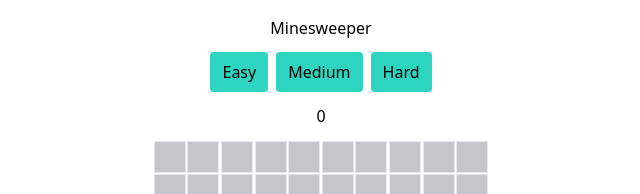
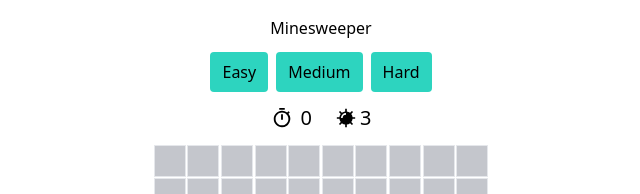
Before and after one commit to Yukiminifire/minesweeper, a Vue app in the folder packages/example/: page / in a window 1280 px wide. Shown: the top 194 px of the page, without its empty margins (319-959 px from the left). Built offline with nearby package versions, Linux system fonts and the light colour scheme.

Commit message:
feat: mineRet

```diff
--- a/packages/example/src/MineSweeper.vue
+++ b/packages/example/src/MineSweeper.vue
@@ -10,10 +10,26 @@ import {
   checkGameStatus,
   useNow,
 } from './logic'
+import Timer from './component/Timer.vue'
+import Mmines from './component/Mmines.vue'
 
 export default defineComponent({
   setup() {
     const gameState = ref(gennerateGameState(10, 10, 3))
+    const mineRet = computed(() => {
+      if (!gameState.value.mineGenerated) return gameState.value.mineCount
+
+      const flags = gameState.value.board.reduce((rSum, i) => {
+        return (
+          rSum +
+          i.reduce((bsum, i) => {
+            return bsum + (i.flagged ? 1 : 0)
+          }, 0)
+        )
+      }, 0)
+
+      return gameState.value.mineCount - flags
+    })
 
     const gameStatus = computed(() => {
       return gameState.value.mineGenerated
@@ -63,9 +79,10 @@ export default defineComponent({
       gameStatus,
       deltaTime,
       gennerateGameState,
+      mineRet,
     }
   },
-  components: { MyMineBlock, Footer },
+  components: { MyMineBlock, Footer, Timer, Mmines },
 })
 </script>
 
@@ -106,8 +123,15 @@ export default defineComponent({
         Hard
       </button>
     </div>
-    <div>
-      {{ deltaTime }}
+    <div class="flex gap-6 justify-center items-center text-xl">
+      <div class="flex gap-2 justify-center items-center">
+        <Timer />
+        {{ deltaTime }}
+      </div>
+      <div class="flex gap-1 justify-center items-center">
+        <Mmines />
+        {{ mineRet }}
+      </div>
     </div>
     <div class="flex py-3">
       <div v-for="(row, y) in gameState.board" :key="y">
--- /dev/null
+++ b/packages/example/src/component/Timer.vue
@@ -0,0 +1,14 @@
+<template>
+  <svg width="1.1em" height="1.1em" viewBox="0 0 24 24">
+    <path
+      fill="currentColor"
+      d="M15 1H9v2h6V1zm-4 13h2V8h-2v6zm8.03-6.61l1.42-1.42c-.43-.51-.9-.99-1.41-1.41l-1.42 1.42A8.962 8.962 0 0 0 12 4c-4.97 0-9 4.03-9 9s4.02 9 9 9a8.994 8.994 0 0 0 7.03-14.61zM12 20c-3.87 0-7-3.13-7-7s3.13-7 7-7s7 3.13 7 7s-3.13 7-7 7z"
+    ></path>
+  </svg>
+</template>
+
+<script lang="ts">
+export default {
+  name: 'IcOutlineTimer',
+}
+</script>
```
